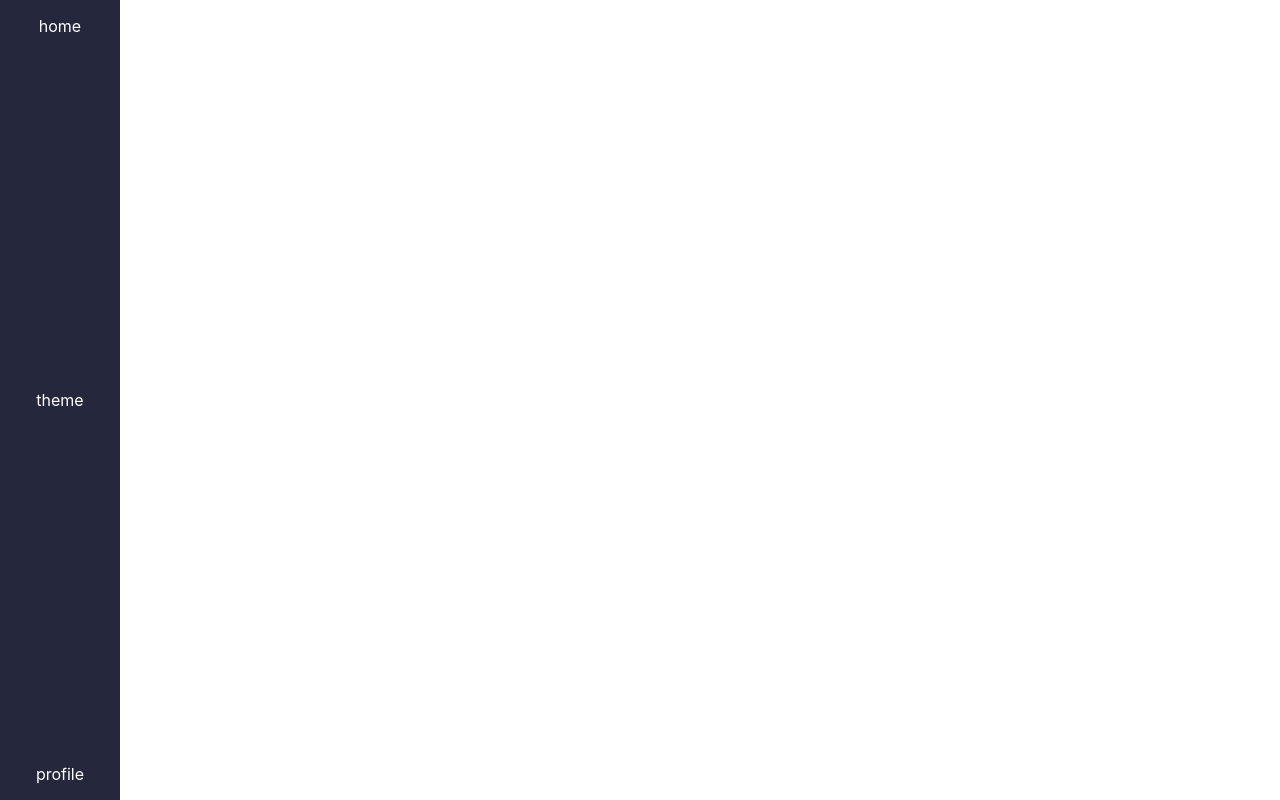
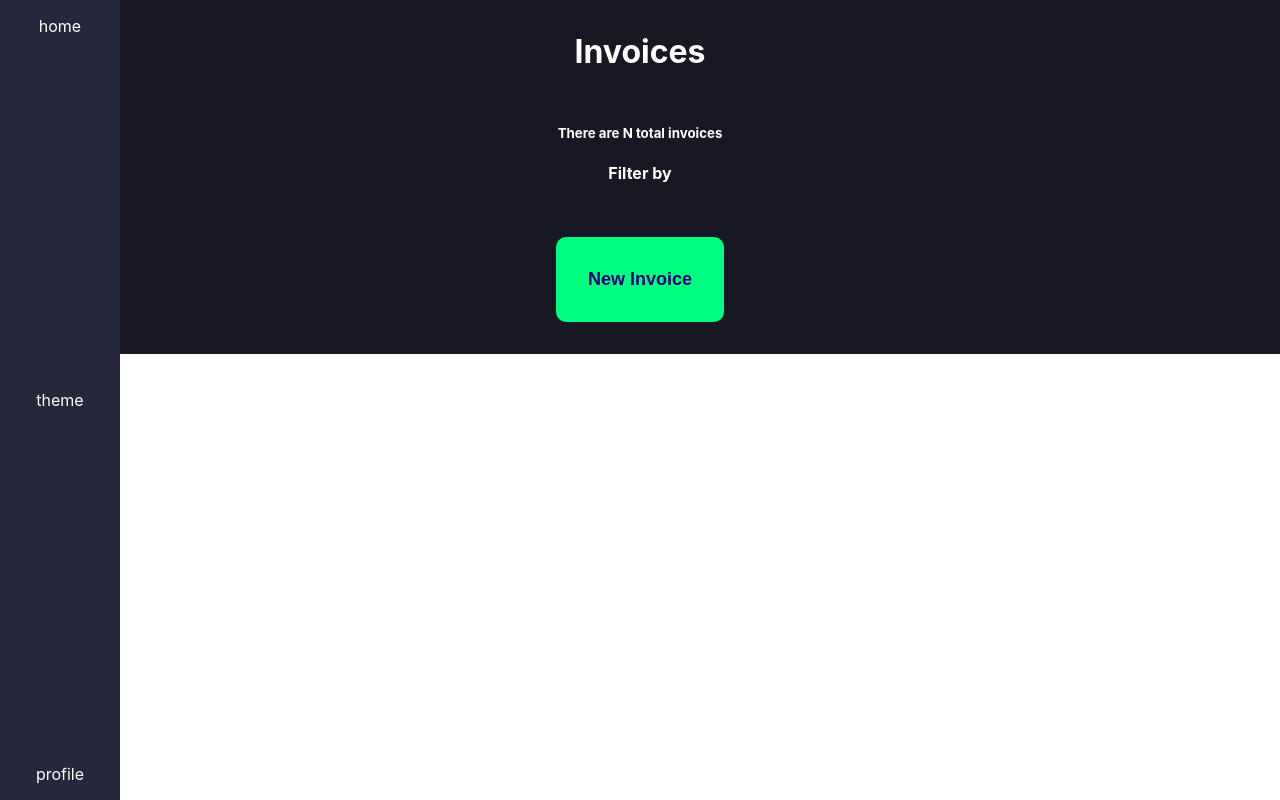
Before and after one commit to msilvafreitas/invoices-react, a React (Create React App) app: page / in a window 1280 px wide. Built offline with nearby package versions, Linux system fonts and the light colour scheme.

Commit message:
Update Button
Update button style

```diff
--- a/src/App.js
+++ b/src/App.js
@@ -1,12 +1,15 @@
 import logo from './logo.svg';
 import './App.css';
 import Sidebar from './components/Sidebar';
+import Header from './components/Header';
+import Invoices from './components/Invoices';
 
 function App() {
   return (
     <div className="App">
       <Sidebar />
-
+      <Header />
+      <Invoices />
     </div>
   );
 }
--- a/src/components/Button/Button.css
+++ b/src/components/Button/Button.css
@@ -1 +1,16 @@
-/*# sourceMappingURL=Button.css.map */
+.button {
+  background-color: #00ff80;
+  border-radius: 10px;
+  font-weight: 700;
+  font-size: 18px;
+  padding: 32px;
+  border: none;
+  cursor: pointer;
+  color: rgb(22, 0, 121);
+  margin: 32px 0;
+  transition: 0.1s;
+}
+.button:hover {
+  color: rgb(83, 44, 255);
+  background-color: #00d369;
+}/*# sourceMappingURL=Button.css.map */
--- a/src/components/Button/Button.scss
+++ b/src/components/Button/Button.scss
@@ -0,0 +1,16 @@
+.button {
+    background-color: #00ff80;
+    border-radius: 10px;
+    font-weight: 700;
+    font-size: 18px;
+    padding: 32px;
+    border: none;
+    cursor: pointer;
+    color: rgb(22, 0, 121);
+    margin: 32px 0;
+    transition: 0.1s;
+    &:hover {
+        color: rgb(83, 44, 255);
+        background-color: #00d369;
+    }
+}
--- a/src/components/Header/index.js
+++ b/src/components/Header/index.js
@@ -1,3 +1,4 @@
+import Button from '../Button'
 import './Header.scss'
 
 const Header = () => {
@@ -6,8 +7,9 @@ const Header = () => {
             <h1>Invoices</h1>
             <h5>There are N total invoices</h5>
             <h4>Filter by</h4>
-            <button>New Invoice</button>
+            <Button>New Invoice</Button>
         </header>
+
     )
 }
 
```
Also changed, not shown: 1 other file (tests, documents, lock files or other folders).
